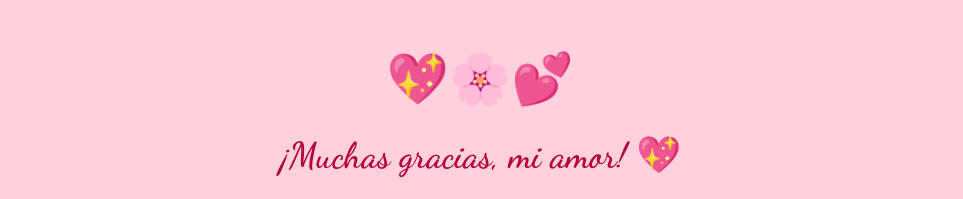
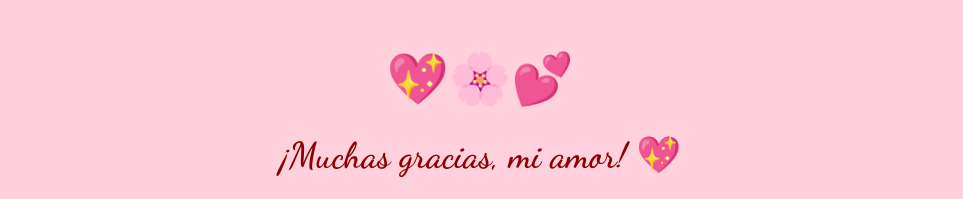
Before and after one commit to depo98/depo98.github.io, a plain HTML site: page gracias.html in a window 1280 px wide. Shown: the top 199 px of the page, without its empty margins (160-1123 px from the left). Drawn offline with Linux system fonts and the light colour scheme.

Commit message:
Update gracias.html

```diff
--- a/gracias.html
+++ b/gracias.html
@@ -12,7 +12,7 @@
             background-color: #ffd1dc;
         }
         h1 {
-            color: #b3003b;
+            color: #8b0000;
             font-size: 36px;
         }
         p {
```
